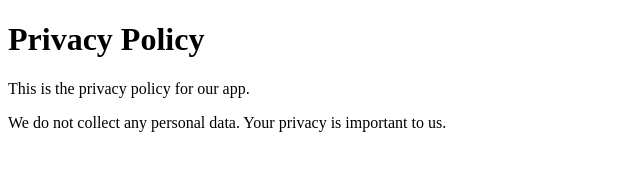
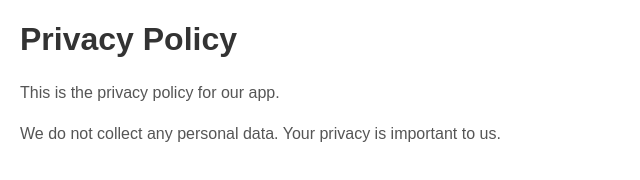
Before and after one commit to thimpu-create/flique-privacy-policy, a plain HTML site: page index.html in a window 1280 px wide. Shown: the whole page, without its empty margins (0-640 px from the left). Drawn offline with Linux system fonts and the light colour scheme.

Commit message:
Update index.html

```diff
--- a/index.html
+++ b/index.html
@@ -5,6 +5,19 @@
   <meta name="viewport" content="width=device-width, initial-scale=1.0">
   <title>Privacy Policy</title>
 </head>
+  <style>
+  body {
+    font-family: Arial, sans-serif;
+    margin: 20px;
+  }
+  h1 {
+    color: #333;
+  }
+  p {
+    color: #555;
+    line-height: 1.6;
+  }
+</style>
 <body>
   <h1>Privacy Policy</h1>
   <p>This is the privacy policy for our app.</p>
```
